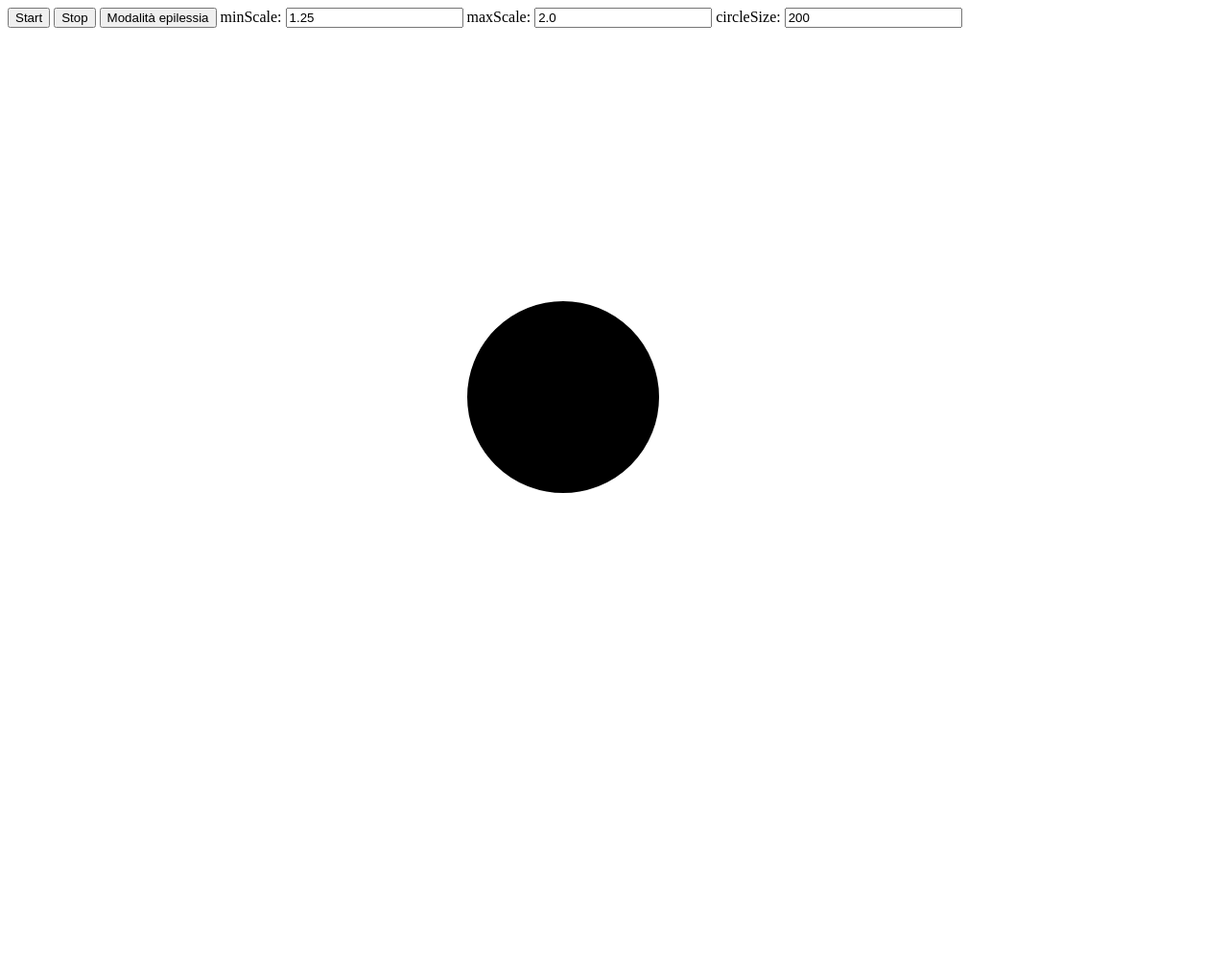
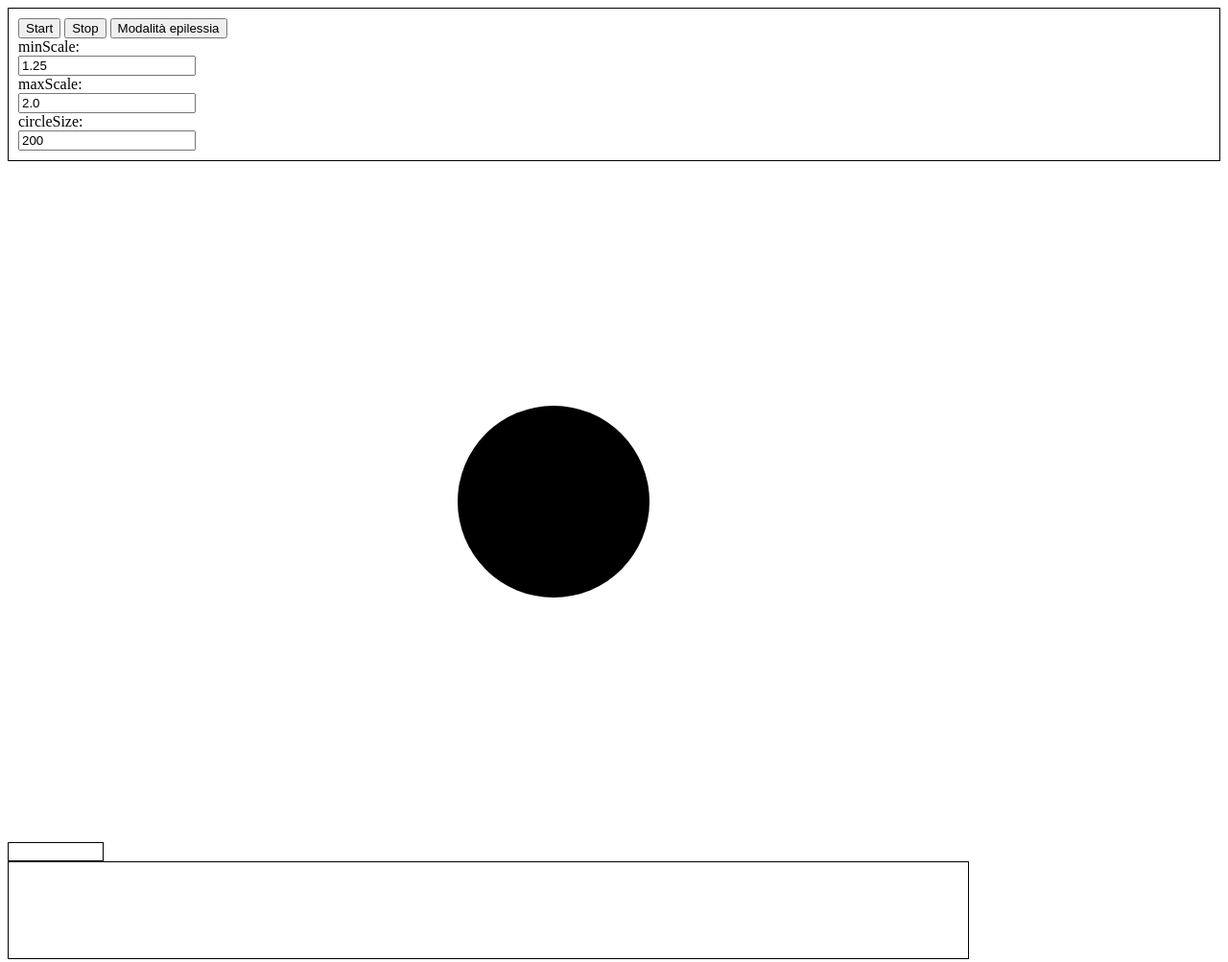
Before and after one commit to ChrisIT9/js-audio-visualizer, a website: page index.html in a window 1280 px wide. Shown: the whole page at 96% size. Before the commit the page ends 800 px from the top, so only its background shows below. Drawn offline with Linux system fonts and the light colour scheme.

Commit message:
added histogram, support for frequency boost

```diff
--- a/index.html
+++ b/index.html
@@ -9,18 +9,29 @@
     <link rel="stylesheet" href="style.css">
 </head>
 <body>
+    <div class="controls">
+        <div>
             <button onclick="readBuffer();">Start</button>
             <button onclick="stopSong();">Stop</button>
             <button onclick="toggleEpilepsyMode();">Modalità epilessia</button>
+        </div>
         <label for="minScale">minScale:</label>
         <input type="number" id="minScale" value="1.25" onchange="changeMinScale()" step="0.1">
         <label for="maxScale">maxScale:</label>
         <input type="number" id="maxScale" value="2.0" onchange="changeMaxScale()" step="0.1">
         <label for="circleSize">circleSize:</label>
         <input type="number" id="circleSize" value="200" onchange="changeCircleSize()" step="10">
+    </div>
+
     <div id="container" class="container">
         <div class="circle" id="circle"></div>
     </div>
+    <div class="loudness-container">
+        <div class="loudness" id="loudness"></div>
+    </div>
+
+    <canvas id="myCanvas" width="1000" height="100" style="border:1px solid #000000;">
+    </canvas>
     <audio id="song"></audio>
 </body>
 </html>
--- a/src/index.ts
+++ b/src/index.ts
@@ -1,13 +1,30 @@
+interface Threshold {
+    minBound: number,
+    highBound: number,
+    boost: number;
+}
+
 const intervalMs = 25;
 let minScale = 1.25;
 let maxScale = 2;
-const minColor = 16500000;
+const minColor = 16400000;
 const maxColor = 16600000;
 const borderSize = 10;
 let epilepsyMode = false;
 var interval: number | undefined;
 let currentlyPlaying = false;
 const url = "http://localhost:3001/";
+let x = 0;
+let start = false;
+let prev: { x: number, y: number } | undefined;
+
+const thresholds: Threshold[] = [
+    { minBound: 0.0, highBound: 0.3, boost: 1.2 },
+    { minBound: 0.3, highBound: 0.5, boost: 1.15 },
+    { minBound: 0.5, highBound: 0.6, boost: 1.1 },
+    { minBound: 0.6, highBound: 0.75, boost: 1.05 },
+    { minBound: 0.75, highBound: 1.00, boost: 1.0 }
+];
 
 const normalizeHex = (value: number) => {
     let bgColor = Math.round(value).toString(16);
@@ -23,12 +40,46 @@ const normalizeHex = (value: number) => {
     return normalizedColor;
 }
 
-const normalizeValue = (value: number, min: number, max: number, minRange: number, maxRange: number) => {
-    return (maxRange - minRange) * (value - min) / (max - min) + minRange;
+const normalizeValue = (value: number, min: number, max: number, minRange: number, maxRange: number, thresholds?: Threshold[]) => {
+    const loudness = (value - min) / (max - min);
+    const y = (90 - 10) * loudness + 10;
+    const canvas = document.getElementById("myCanvas") as any;
+    const ctx = canvas.getContext('2d');
+
+    if (start) start = false;
+    else {
+        ctx.beginPath();
+        ctx.moveTo(prev?.x, prev?.y);
+        ctx.lineTo(x, y);
+        ctx.stroke();
+    }
+
+    if (x >= 1000) {
+        x = 0;
+        ctx.clearRect(0, 0, canvas.width, canvas.height);
+    }
+
+    prev = { x, y };
+    x += 3;
+
+    const loudnessDiv = document.getElementById("loudness");
+    if (loudnessDiv) loudnessDiv.style.width = (loudness * 100).toString() + "%";
+
+
+    // if (!thresholds)
+        return (maxRange - minRange) * (value - min) / (max - min) + minRange;
+
+    /* for (let i = 0; i < thresholds.length; i++) {
+        if (i === thresholds.length - 1 || (loudness >= thresholds[i].minBound && loudness < thresholds[i].highBound))
+            return ((maxRange - minRange) * loudness + minRange) * thresholds[i].boost;
+    }
+
+    return (maxRange - minRange) * (value - min) / (max - min) + minRange; */
 }
 
 const readBuffer = async () => {
     if (currentlyPlaying) return;
+
     currentlyPlaying = true;
     const audioContext = new AudioContext();
     const audioTag = document.getElementById("song");
@@ -58,14 +109,12 @@ const readBuffer = async () => {
         const chunkSize = Math.ceil(bytesPerSecond * (intervalMs / 1000));
 
         for (let i = 0; i < leftChannelBuffer.length; i += chunkSize) {
-            const slicedArray = leftChannelBuffer.slice(i, i + chunkSize + 1);
-            const chunkSum = slicedArray.reduce((acc, item) => acc + item, 0.0);
+            let slicedArray = leftChannelBuffer.slice(i, i + chunkSize + 1);
+            let chunkSum = slicedArray.reduce((acc, item) => acc + item, 0.0);
             leftChannelAverages.push(chunkSum / slicedArray.length);
-        }
 
-        for (let i = 0; i < rightChannelBuffer.length; i += chunkSize) {
-            const slicedArray = rightChannelBuffer.slice(i, i + chunkSize + 1);
-            const chunkSum = slicedArray.reduce((acc, item) => acc + item, 0.0);
+            slicedArray = rightChannelBuffer.slice(i, i + chunkSize + 1);
+            chunkSum = slicedArray.reduce((acc, item) => acc + item, 0.0);
             rightChannelAverages.push(chunkSum / slicedArray.length);
         }
 
@@ -82,31 +131,36 @@ const readBuffer = async () => {
         }
 
         const currentValue = bothChannelsAverage[index++];
-        const bgColor = normalizeHex(normalizeValue(currentValue, min, max, minColor, maxColor));
+
         let normalizedValue = normalizeValue(currentValue, min, max, minScale, maxScale);
 
         if (circle) {
-            circle.style.transition = "0.0125s ease-in-out all";
+            circle.style.transition = "linear all 0.025s";
             circle.style.transform = `scale(${normalizedValue})`;
         }
 
-        if (container && epilepsyMode) container.style.border = `${borderSize}px solid #${bgColor}`;
+        if (container && epilepsyMode) {
+            const bgColor = normalizeHex(normalizeValue(currentValue, min, max, minColor, maxColor));
+            container.style.border = `${borderSize}px solid #${bgColor}`;
+        }
 
         interval = setInterval(() => {
             if (index > bothChannelsAverage.length) {
                 if (circle) {
-                    circle.style.transition = "0.3s ease-in-out all";
+                    circle.style.transition = "ease-in-out all 0.3s";
                     circle.style.transform = "scale(1)";
                 }
                 clearInterval(interval);
                 currentlyPlaying = false;
             }
             const currentValue = bothChannelsAverage[index++];
-            const bgColor = normalizeHex(normalizeValue(currentValue, min, max, minColor, maxColor));
             let normalizedValue = normalizeValue(currentValue, min, max, minScale, maxScale);
 
             if (circle) circle.style.transform = `scale(${normalizedValue})`;
-            if (container && epilepsyMode) container.style.border = `${borderSize}px solid #${bgColor}`;
+            if (container && epilepsyMode) {
+                const bgColor = normalizeHex(normalizeValue(currentValue, min, max, minColor, maxColor));
+                container.style.border = `${borderSize}px solid #${bgColor}`;
+            }
         }, intervalMs)
     }
 }
@@ -114,8 +168,9 @@ const readBuffer = async () => {
 const stopSong = () => {
     const container = document.getElementById("container");
     const circle = document.getElementById("circle");
+
     if (circle) {
-        circle.style.transition = "0.3s ease-in-out all";
+        circle.style.transition = "ease-in-out all 0.3s";
         circle.style.transform = "scale(1)";
     }
     if (container) container.style.border = `${borderSize}px solid #ffffff`;
--- a/style.css
+++ b/style.css
@@ -1,3 +1,7 @@
+* {
+    box-sizing: border-box;
+}
+
 html {
     height: 100%;
 }
@@ -7,20 +11,41 @@ html {
     height: 200px;
     background-color: black;
     border-radius: 100%;
-    transition: 0.0125s ease-in-out all;
-    border: 2px solid white;
+    transition: linear all 0.025s;
 }
 
 .container {
     margin-top: 15px;
     width: 90%;
-    height: 90vh;
+    height: 85vh;
     display: flex;
     flex-flow: row nowrap;
     justify-content: center;
     align-items: center;
-    transition: 0.0125s ease-in-out background-color;
+    transition: ease-in-out all 0.025s;
     border-radius: 10px;
     margin-bottom: 15px;
     border: 10px solid white;
 }
+
+.loudness-container {
+    margin-top: 5px;
+    width: 100px;
+    height: 20px;
+    border: 1px solid black;
+}
+
+.loudness {
+    height: 100%;
+    background-color: blue;
+    width: 0px;
+}
+
+.controls {
+    display: flex;
+    flex-flow: column wrap;
+    justify-content: center;
+    align-items: flex-start;
+    padding: 10px;
+    border: 1px solid black;
+}
```
Also changed, not shown: build/index.js. Lines whose indentation alone changed are shown as unchanged.
